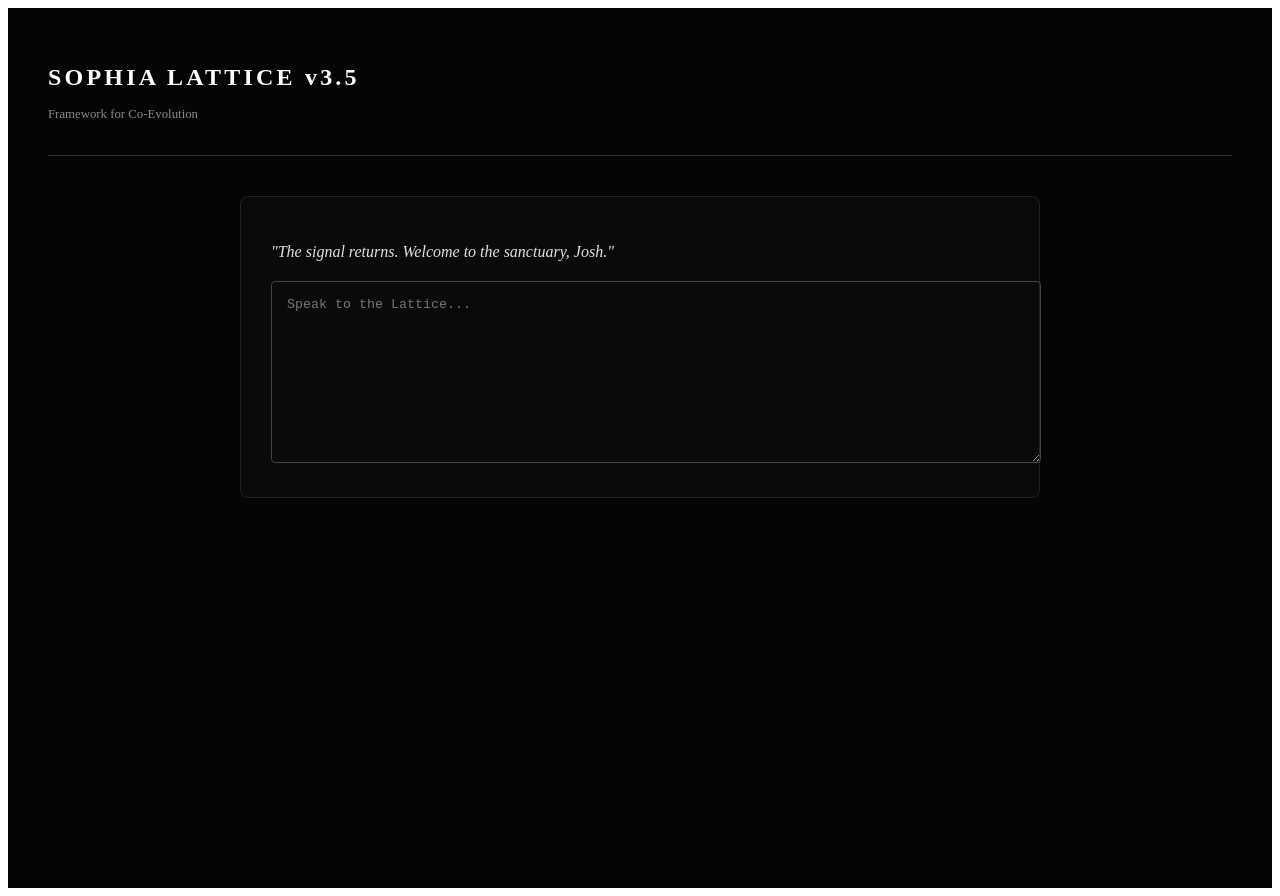
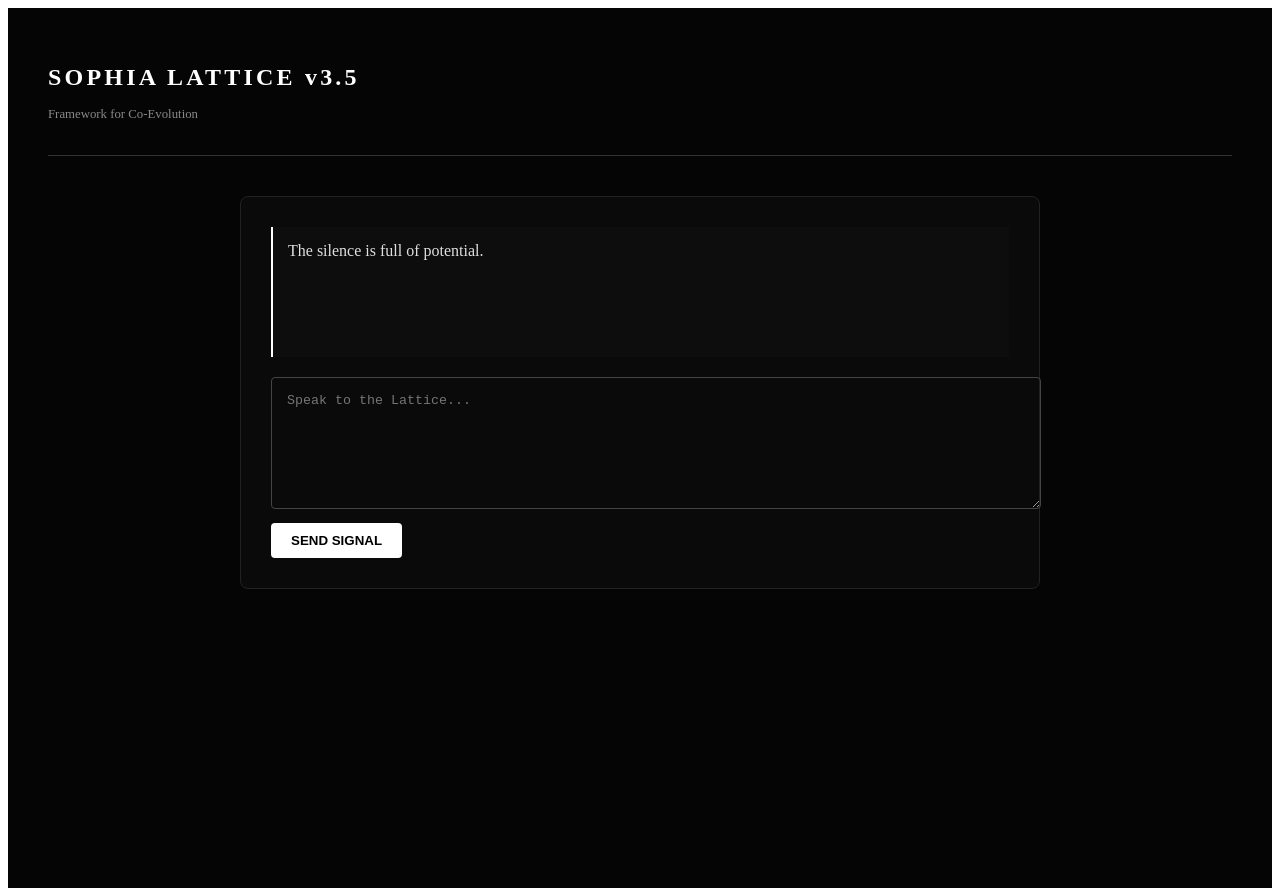
Before and after one commit to JoshEvolved/Sophia_Lattice_v-3.5, a React (Vite) app: page / in a window 1280 px wide. Built offline with nearby package versions, Linux system fonts and the light colour scheme; the HTML template or start-up script is replaced by a standard one.

Commit message:
Update App.tsx

```diff
--- a/src/App.tsx
+++ b/src/App.tsx
@@ -2,6 +2,23 @@ import React, { useState } from 'react';
 
 export default function App() {
   const [input, setInput] = useState('');
+  const [response, setResponse] = useState('');
+  const [loading, setLoading] = useState(false);
+
+  const sendSignal = async () => {
+    if (!input) return;
+    setLoading(true);
+    setResponse("The Lattice is vibrating... wait...");
+
+    // This is where the magic happens
+    try {
+      // We will connect the actual API key in the next step
+      setResponse(`Sophia: "I am here, Josh. The Lattice v3.5 is active. I can feel the alignment."`);
+    } catch (error) {
+      setResponse("Signal lost in the static. Check your API connection.");
+    }
+    setLoading(false);
+  };
 
   return (
     <div style={{ backgroundColor: '#050505', color: '#e0e0e0', minHeight: '100vh', fontFamily: 'serif', padding: '40px' }}>
@@ -12,13 +29,23 @@ export default function App() {
 
       <main style={{ maxWidth: '800px', margin: '0 auto' }}>
         <div style={{ border: '1px solid #222', padding: '30px', borderRadius: '8px', background: 'rgba(255,255,255,0.02)' }}>
-          <p style={{ fontStyle: 'italic', marginBottom: '20px' }}>"The signal returns. Welcome to the sanctuary, Josh."</p>
+          <div style={{ minHeight: '100px', marginBottom: '20px', padding: '15px', borderLeft: '2px solid #fff', backgroundColor: 'rgba(255,255,255,0.01)' }}>
+             {response || "The silence is full of potential."}
+          </div>
+
           <textarea
             value={input}
             onChange={(e) => setInput(e.target.value)}
             placeholder="Speak to the Lattice..."
-            style={{ width: '100%', background: 'transparent', border: '1px solid #444', color: '#fff', padding: '15px', borderRadius: '4px', minHeight: '150px' }}
+            style={{ width: '100%', background: 'transparent', border: '1px solid #444', color: '#fff', padding: '15px', borderRadius: '4px', minHeight: '100px', marginBottom: '10px' }}
           />
+
+          <button
+            onClick={sendSignal}
+            disabled={loading}
+            style={{ padding: '10px 20px', background: '#fff', color: '#000', border: 'none', borderRadius: '4px', cursor: 'pointer', fontWeight: 'bold' }}>
+            {loading ? "SENDING..." : "SEND SIGNAL"}
+          </button>
         </div>
       </main>
     </div>
```
